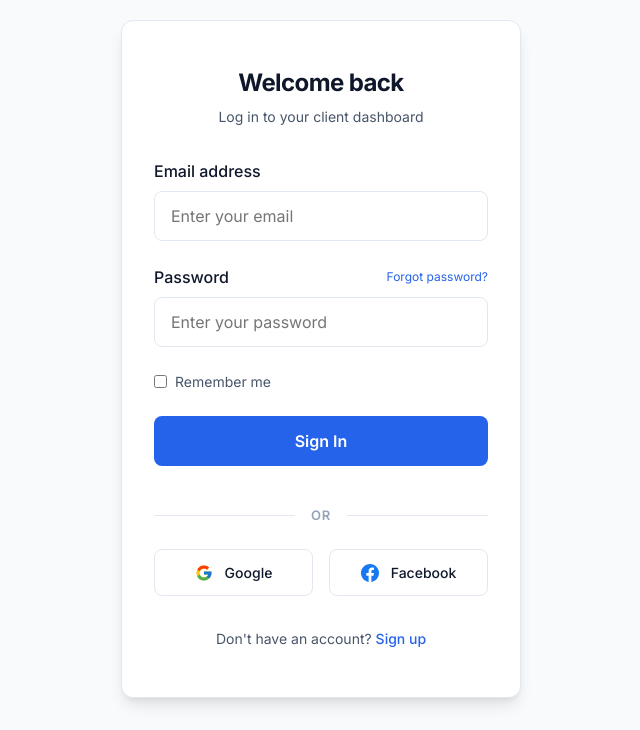
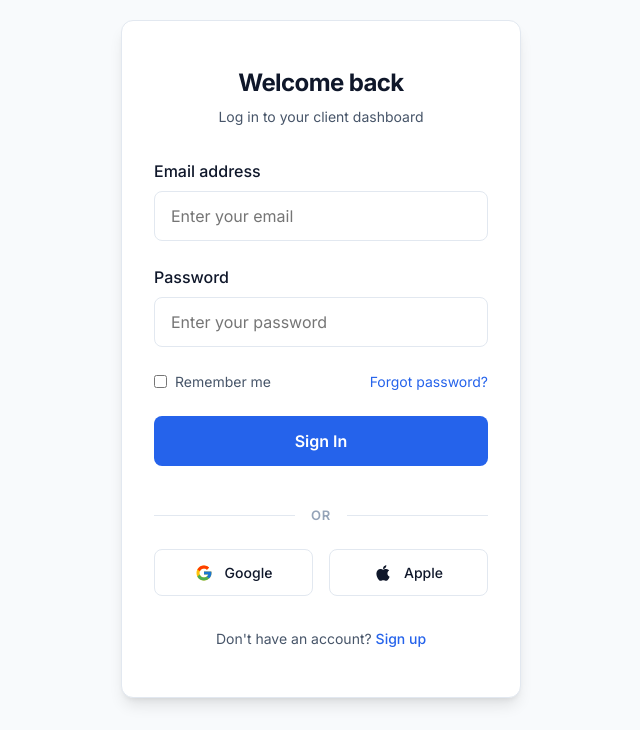
Before and after one commit to HTMLStaticWorks/Virtual_Assistant_Agency_Website, a plain HTML site: page login.html in a window 1280 px wide. Shown: the part 88-818 px from the top of the page, without its empty margins (319-959 px from the left). Drawn offline with Linux system fonts and the light colour scheme.

Commit message:
9th correction

```diff
--- a/login.html
+++ b/login.html
@@ -123,18 +123,18 @@
                 </div>
 
                 <div class="form-group" style="margin-bottom: 24px;">
-                    <div class="flex justify-between items-center" style="margin-bottom: var(--space-1);">
-                        <label class="form-label" for="password" style="margin: 0;">Password</label>
-                        <a href="forgot-password.html" style="font-size: 0.75rem; color: var(--primary-color);">Forgot password?</a>
-                    </div>
+                    <label class="form-label" for="password">Password</label>
                     <input class="form-control" type="password" id="password" required placeholder="Enter your password">
                 </div>
 
-                <div class="form-group" style="margin-bottom: 24px; display: flex; align-items: center; gap: 8px;">
-                    <input type="checkbox" id="remember" style="width: auto; cursor: pointer;">
-                    <label for="remember"
-                        style="font-size: 0.875rem; color: var(--text-secondary); cursor: pointer; user-select: none;">Remember
-                        me</label>
+                <div class="form-group" style="margin-bottom: 24px; display: flex; align-items: center; justify-content: space-between;">
+                    <div style="display: flex; align-items: center; gap: 8px;">
+                        <input type="checkbox" id="remember" style="width: auto; cursor: pointer; margin: 0;">
+                        <label for="remember"
+                            style="font-size: 0.875rem; color: var(--text-secondary); cursor: pointer; user-select: none; margin: 0;">Remember
+                            me</label>
+                    </div>
+                    <a href="forgot-password.html" style="font-size: 0.875rem; color: var(--primary-color);">Forgot password?</a>
                 </div>
 
                 <button type="submit" class="btn btn-primary" style="width: 100%; margin-bottom: 16px;">Sign In</button>
@@ -143,7 +143,7 @@
             <div class="social-divider">OR</div>
 
             <div class="social-buttons">
-                <button class="btn-social">
+                <button type="button" class="btn-social">
                     <svg xmlns="http://www.w3.org/2000/svg" width="18" height="18" viewBox="0 0 48 48">
                         <path fill="#FFC107" d="M43.611,20.083H42V20H24v8h11.303c-1.649,4.657-6.08,8-11.303,8c-6.627,0-12-5.373-12-12c0-6.627,5.373-12,12-12c3.059,0,5.842,1.154,7.961,3.039l5.657-5.657C34.046,6.053,29.268,4,24,4C12.955,4,4,12.955,4,24c0,11.045,8.955,20,20,20c11.045,0,20-8.955,20-20C44,22.659,43.862,21.35,43.611,20.083z"/>
                         <path fill="#FF3D00" d="M6.306,14.691l6.571,4.819C14.655,15.108,18.961,12,24,12c3.059,0,5.842,1.154,7.961,3.039l5.657-5.657C34.046,6.053,29.268,4,24,4C16.318,4,9.656,8.337,6.306,14.691z"/>
@@ -152,11 +152,11 @@
                     </svg>
                     Google
                 </button>
-                <button class="btn-social">
-                    <svg xmlns="http://www.w3.org/2000/svg" width="18" height="18" viewBox="0 0 24 24" fill="#1877F2">
-                        <path d="M24 12.073c0-6.627-5.373-12-12-12s-12 5.373-12 12c0 5.99 4.388 10.954 10.125 11.854v-8.385H7.078v-3.47h3.047V9.43c0-3.007 1.792-4.669 4.533-4.669 1.312 0 2.686.235 2.686.235v2.953H15.83c-1.491 0-1.956.925-1.956 1.874v2.25h3.328l-.532 3.47h-2.796v8.385C19.612 23.027 24 18.062 24 12.073z"/>
+                <button type="button" class="btn-social">
+                    <svg xmlns="http://www.w3.org/2000/svg" width="18" height="18" viewBox="0 0 384 512" fill="currentColor">
+                        <path d="M318.7 268.7c-.2-36.7 16.4-64.4 50-84.8-18.8-26.9-47.2-41.7-84.7-44.6-35.5-2.8-74.3 20.7-88.5 20.7-15 0-49.4-19.7-76.4-19.7C63.3 141.2 4 184.8 4 273.5q0 39.3 14.4 81.2c12.8 36.7 59 126.7 107.2 125.2 25.2-.6 43-17.9 75.8-17.9 31.8 0 48.3 17.9 76.4 17.9 48.6-.7 90.4-82.5 102.6-119.3-65.2-30.7-61.7-90-61.7-91.9zm-56.6-164.2c27.3-32.4 24.8-61.9 24-72.5-24.1 1.4-52 16.4-67.9 34.9-17.5 19.8-27.8 44.3-25.6 71.9 26.1 2 49.9-11.4 69.5-34.3z"/>
                     </svg>
-                    Facebook
+                    Apple
                 </button>
             </div>
 
```
Also changed, not shown: signup.html (+5 -5 lines).
